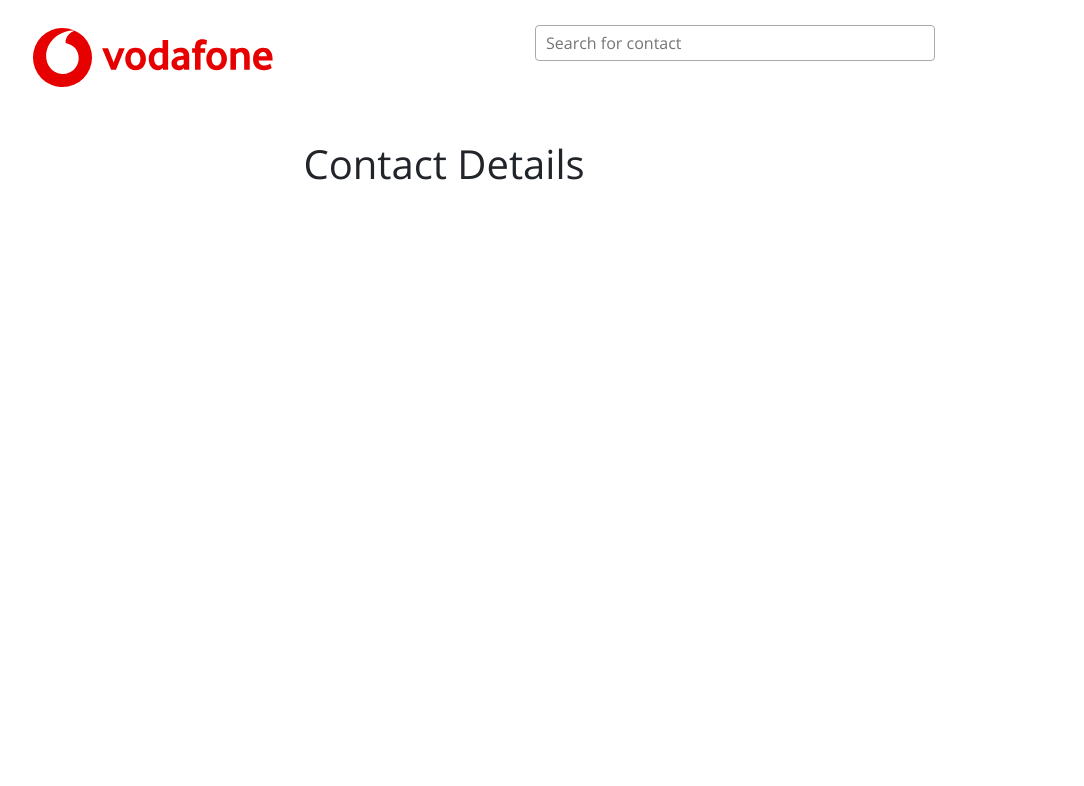
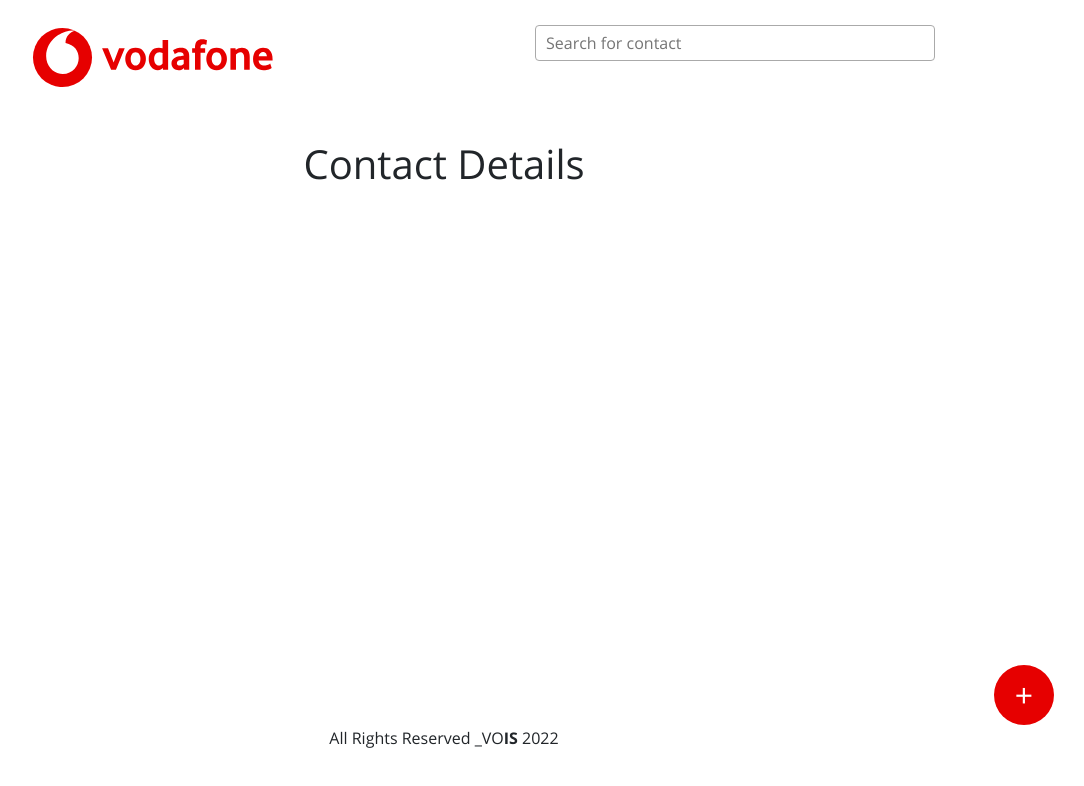
Before and after one commit to anarch1986/react-contact-list-2, a React (Create React App) app: page /contact-details/1 in a window 1280 px wide. Shown: the top 786 px of the page, without its empty margins (196-1280 px from the left). Built offline with nearby package versions, Linux system fonts and the light colour scheme.

Commit message:
Footer, AddNewButton components created

```diff
--- a/src/App.js
+++ b/src/App.js
@@ -5,9 +5,15 @@ import ContactsPage from "./pages/ContactsPage";
 import NewContactPage from "./pages/NewContactPage";
 import EditContactPage from "./pages/EditContactPage";
 import ContactDetailsPage from "./pages/ContactDetailsPage";
-import Header from "./components/Header";
+import Header from "./components/header/Header";
+import Footer from "./components/footer/Footer";
+import AddNewButton from "./components/addNewButton/AddNewButton"
 
-function App() {
+
+function App(props) {
+
+
+
   return (
     <div>
       <Header/>
@@ -25,6 +31,8 @@ function App() {
           <ContactDetailsPage />
         </Route>
       </Switch>
+      <Footer/>
+      <AddNewButton/>
     </div>
   );
 }
--- /dev/null
+++ b/src/components/addNewButton/AddNewButton.js
@@ -0,0 +1,19 @@
+import { useHistory } from "react-router-dom";
+
+import styles from "./AddNewButton.module.scss";
+
+function AddNewButton(props) {
+  const history = useHistory();
+
+  function handleOnClick() {
+    history.push("/new-contact");
+  }
+
+  return (
+    <div className={styles.addNewButton} onClick={handleOnClick}>
+      +
+    </div>
+  );
+}
+
+export default AddNewButton;
--- /dev/null
+++ b/src/components/addNewButton/AddNewButton.module.scss
@@ -0,0 +1,23 @@
+@import "../../scss/variables.scss";
+
+.addNewButton {
+  background-color: $red;
+  color: $white;
+  width: 60px;
+  height: 60px;
+  position: fixed;
+  border-radius: 50%;
+  right: 30px;
+  bottom: 75px;
+  font-size: 32px;
+  display: flex;
+  justify-content: center;
+  align-content: center;
+  flex-direction: column;
+  transition:0.3s;
+}
+
+.addNewButton:hover {
+  transform: scale(1.2);
+  cursor: pointer;
+}
--- a/src/components/ContactList.js
+++ b/src/components/contactList/ContactList.js
@@ -1,5 +1,7 @@
 import { Container, Row } from "react-bootstrap";
-import ContactCard from "./ContactCard";
+
+import ContactCard from "../contactCard/ContactCard";
+
 
 function ContactList() {
   return (
--- /dev/null
+++ b/src/components/footer/Footer.js
@@ -0,0 +1,13 @@
+import styles from "./Footer.module.scss";
+
+function Footer() {
+  return (
+    <div className={styles.appFooter}>
+      <div className={styles.footerText}>
+        All Rights Reserved _VO<b>IS</b> 2022
+      </div>
+    </div>
+  );
+}
+
+export default Footer;
--- /dev/null
+++ b/src/components/footer/Footer.module.scss
@@ -0,0 +1,14 @@
+@import "../../scss/variables.scss";
+
+.appFooter {
+  padding: 50px 0 50px 0;
+  width: 100%;
+  position: fixed;
+  left: 0;
+  bottom: 0;
+  text-align: center;
+
+  .footerText {
+    text-align: center;
+  }
+}
--- a/src/components/Header.js
+++ b/src/components/header/Header.js
@@ -1,17 +1,25 @@
 import { Container, Row, Col } from "react-bootstrap";
-import { ReactComponent as VodafoneLogo } from "../assets/images/vodafone_logo.svg";
+import { ReactComponent as VodafoneLogo } from "../../assets/images/vodafone_logo.svg";
+import { useHistory } from "react-router-dom";
+
 import classes from "./Header.module.scss";
 
 function Header() {
+  const history = useHistory();
+
   function inputHandler(inputEvent) {
-    console.log(inputEvent.target.value.toLowerCase())
+    console.log(inputEvent.target.value.toLowerCase());
+  }
+
+  function handleOnLogoClick() {
+    history.push("/");
   }
 
   return (
     <Container className={classes.appHeader}>
       <Row>
-        <Col md={6}>
-          <VodafoneLogo className={classes.logo} />
+        <Col md={6} className={classes.logoContainer}>
+          <VodafoneLogo className={classes.logo} onClick={handleOnLogoClick}/>
         </Col>
         <Col md={6}>
           <input
--- a/src/components/Header.module.scss
+++ b/src/components/header/Header.module.scss
@@ -1,10 +1,14 @@
-@import "../scss/variables.scss";
+@import "../../scss/variables.scss";
 
 .appHeader {
   padding: 25px 0 50px 0;
 
   .logo {
     height: 65px;
+  }
+
+  .logoContainer :hover {
+    cursor: pointer;
   }
 
   .searchBar {
--- a/src/index.scss
+++ b/src/index.scss
@@ -2,5 +2,16 @@
 
 @font-face {
   font-family: "OpenSansRegular";
-  src: local("OpenSansRegular"), url(./assets/fonts/OpenSans-Regular.ttf) format('truetype');
+  src: local("OpenSansRegular"),
+    url(./assets/fonts/OpenSans-Regular.ttf) format("truetype");
 }
+
+@font-face {
+  font-family: "OpenSansBold";
+  src: local("OpenSansBold"),
+    url(./assets/fonts/OpenSans-Bold.ttf) format("truetype");
+}
+
+b {
+  font-family: "OpenSansBold";
+}
--- a/src/pages/ContactsPage.js
+++ b/src/pages/ContactsPage.js
@@ -1,4 +1,4 @@
-import ContactList from "../components/ContactList";
+import ContactList from "../components/contactList/ContactList";
 
 function ContactsPage() {
   return (<ContactList/>);
--- a/src/scss/_variables.scss
+++ b/src/scss/_variables.scss
@@ -1 +1,3 @@
 $grey: #aaaaaa;
+$red: #E60000;
+$white: #ffffff;
```
Also changed, not shown: src/components/contactCard/ContactCard.js (renamed from src/components/ContactCard.js).
